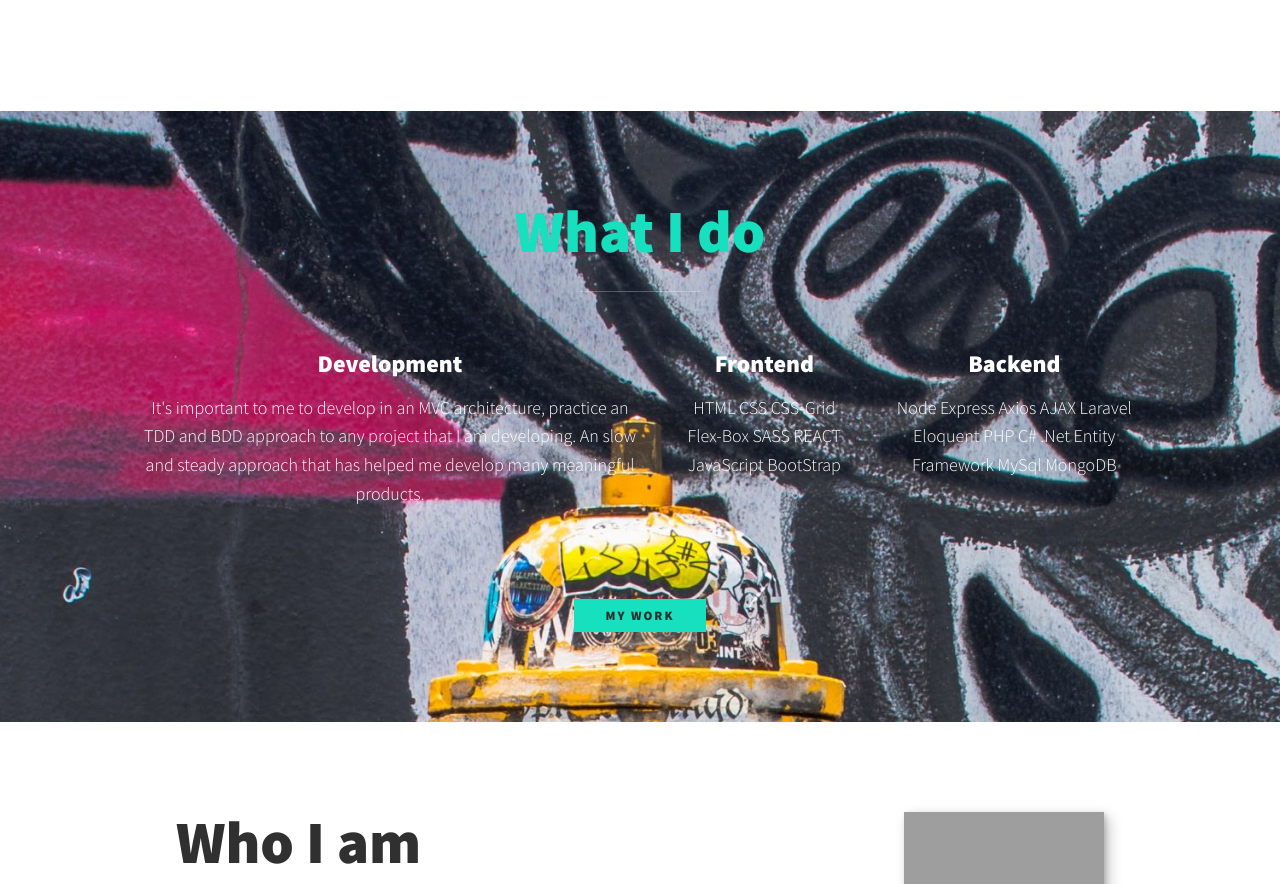
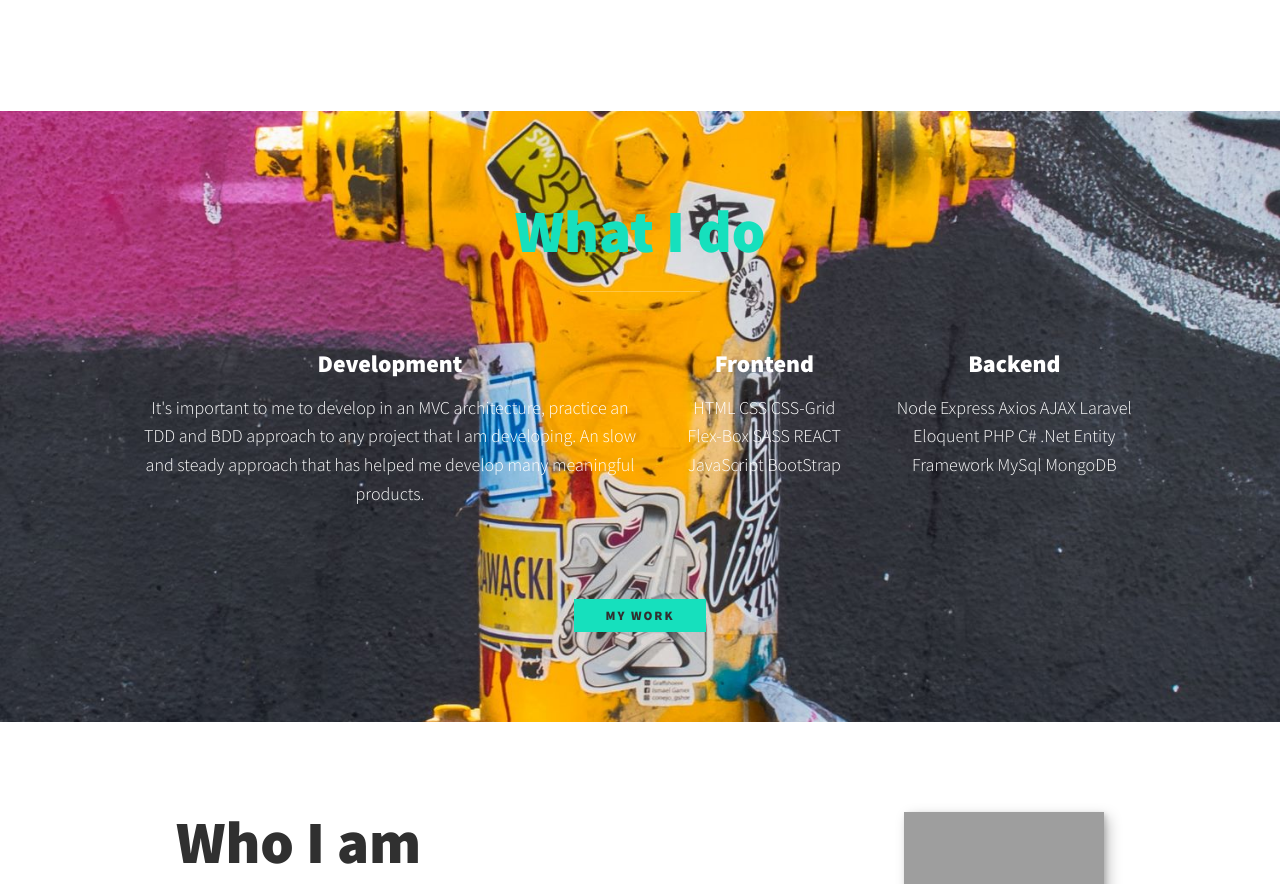
Before and after one commit to BradFabian/updated_portfolio, a plain HTML site: page index.html in a window 1280 px wide. Shown: the part 398-1282 px from the top of the page. Drawn offline with nearby package versions, Linux system fonts and the light colour scheme; grey boxes are pictures that could not be loaded.

Commit message:
added background image

```diff
--- a/css/style.css
+++ b/css/style.css
@@ -337,6 +337,8 @@ header {
   background-color: var(--clr-dark);
   background-image: url(../img/fireHydrant.jpg);
   background-size: cover;
+  background-position: center;
+  background-attachment: fixed;
   /* background-blend-mode: multiply; */
   color: var(--clr-light);
   text-align: center;
```
